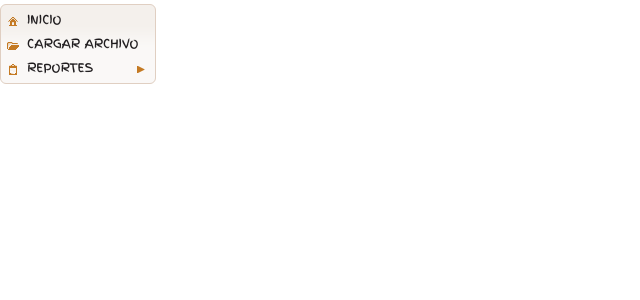
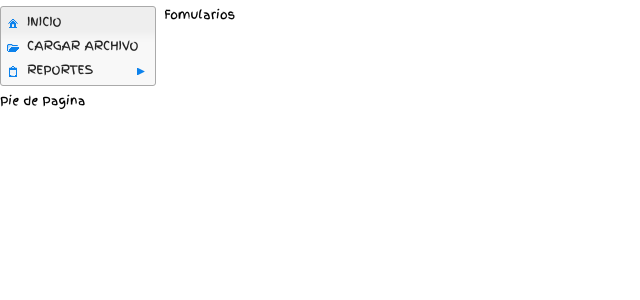
Before and after one commit to vic-omar/votm, a CodeIgniter app: page / in a window 1280 px wide. Shown: the top 300 px of the page, without its empty margins (0-640 px from the left). Run offline with CodeIgniter, Linux system fonts and the light colour scheme.

Commit message:
Estructura

```diff
--- a/application/libraries/vic.php
+++ b/application/libraries/vic.php
@@ -56,7 +56,7 @@ class Vic {
 
 	public function css()
 	{
-		$css = array('css/styles.css','theme/humanity/jquery-ui-1.9.1.custom.css');
+		$css = array('css/styles.css','theme/excite-bike/jquery-ui-1.9.1.custom.css');
 		return $css;
 	}
 
--- a/application/views/html/foot.php
+++ b/application/views/html/foot.php
@@ -1,2 +1,9 @@
+</section>
+
+<div class="enter"></div>
+
+<section class='pie space'>
+	Pie de Pagina
+</section>
 </body>
 </html>
--- a/application/views/html/menu.php
+++ b/application/views/html/menu.php
@@ -1,4 +1,4 @@
-<nav>
+<section class='barraMenu space'>
 <ul class="menus" style=''>
 	<li>
 		<a href="#"><span class="ui-icon ui-icon-home"></span>INICIO</a>
@@ -15,4 +15,7 @@
 		</ul>
 	</li>
 </ul>
-</nav>
+</section>
+<!--	Contenedor	-->
+<section class='space'>
+Fomularios
--- a/files/css/styles.css
+++ b/files/css/styles.css
@@ -9,10 +9,20 @@
 	src: url("../fonts/FingerPaint-Regular.ttf");
 }
 
+.space {
+	display: inline-block;
+	vertical-align: top;
+}
+
 .enter {
 	clear:both;
 }
 
+/*	Barra de Menu	*/
 .ui-menu {
 	width: 150px;
 }
+
+.barraMenu {
+	width: 160px;
+}
```
